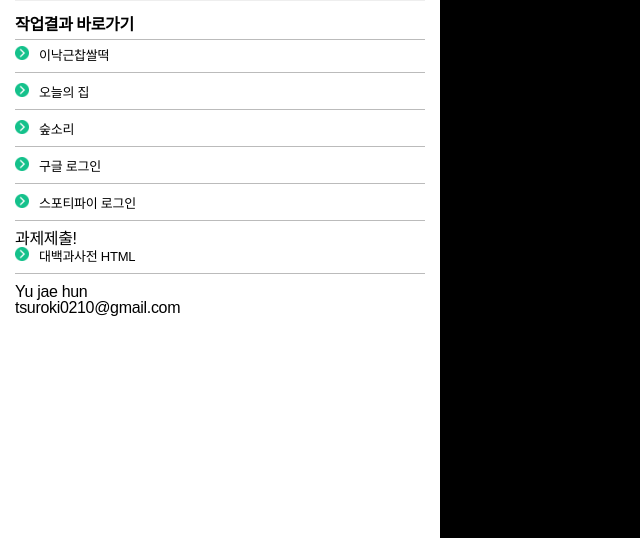
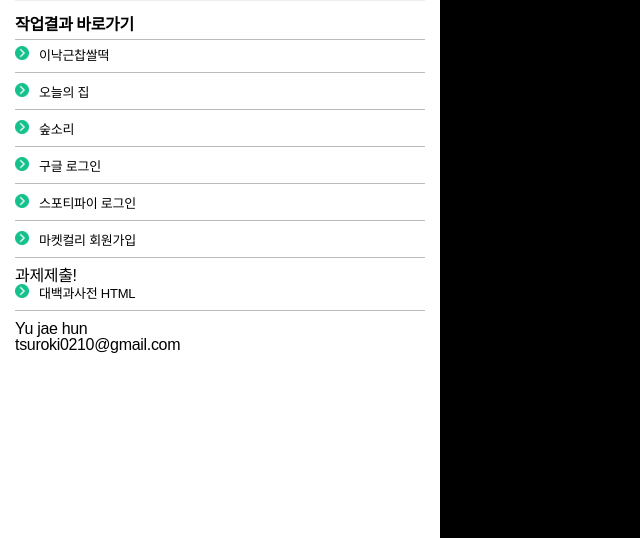
Before and after one commit to tsuroki/HTML_TIL, a PHP site: page / in a window 1280 px wide. Shown: the part 413-951 px from the top of the page, without its empty margins (0-640 px from the left). Run offline with PHP 8.4, Linux system fonts and the light colour scheme.

Commit message:
index 마켓컬리 link

```diff
--- a/figma_layout/form/market_join/style/join.css
+++ b/figma_layout/form/market_join/style/join.css
@@ -58,7 +58,6 @@ body {
 } /* 가입 양식 내용 */
 #wrap #join_frm .user_info dd:nth-child(23) {text-align: center;}
 #wrap #join_frm .user_info dd:nth-child(3n) {
-    background-color: aquamarine;
     float: right;
     width : 120px; /* display: inline-block; */}/* !!!!!!!!!!!!!!!!!!!!!!!!!! */
 /* 가입 양식 내용 */
--- a/index.html
+++ b/index.html
@@ -99,6 +99,7 @@
                 <li><img src="./figma_layout/images/arrow.png" alt="바로가기"><a href="./figma_layout/soopsori.html" target="_blank">숲소리</a></li>
                 <li><img src="./figma_layout/images/arrow.png" alt="바로가기"><a href="./figma_layout/form/google_login.html" target="_blank">구글 로그인</a></li>
                 <li><img src="./figma_layout/images/arrow.png" alt="바로가기"><a href="./figma_layout/form/spotify_login.html" target="_blank">스포티파이 로그인</a></li>
+                <li><img src="./figma_layout/images/arrow.png" alt="바로가기"><a href="./figma_layout/form/market_join/join.html" target="_blank">마켓컬리 회원가입</a></li>
             </ul>
             <h2>과제제출!</h2>
             <ul class="result">
```
